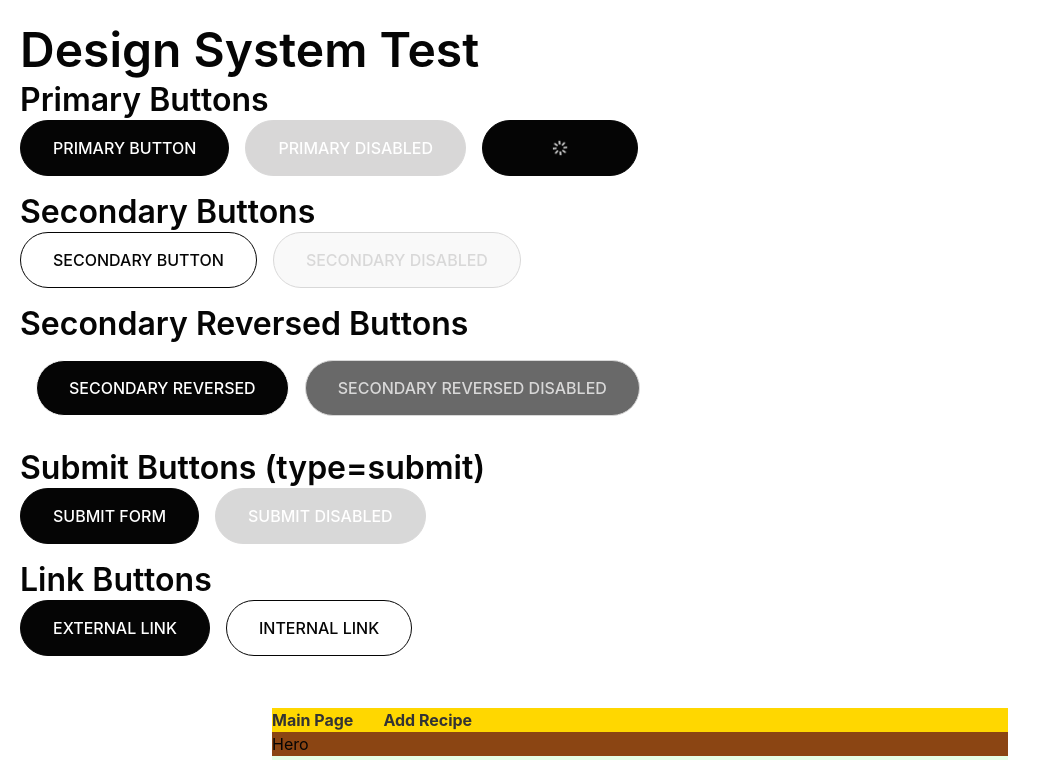
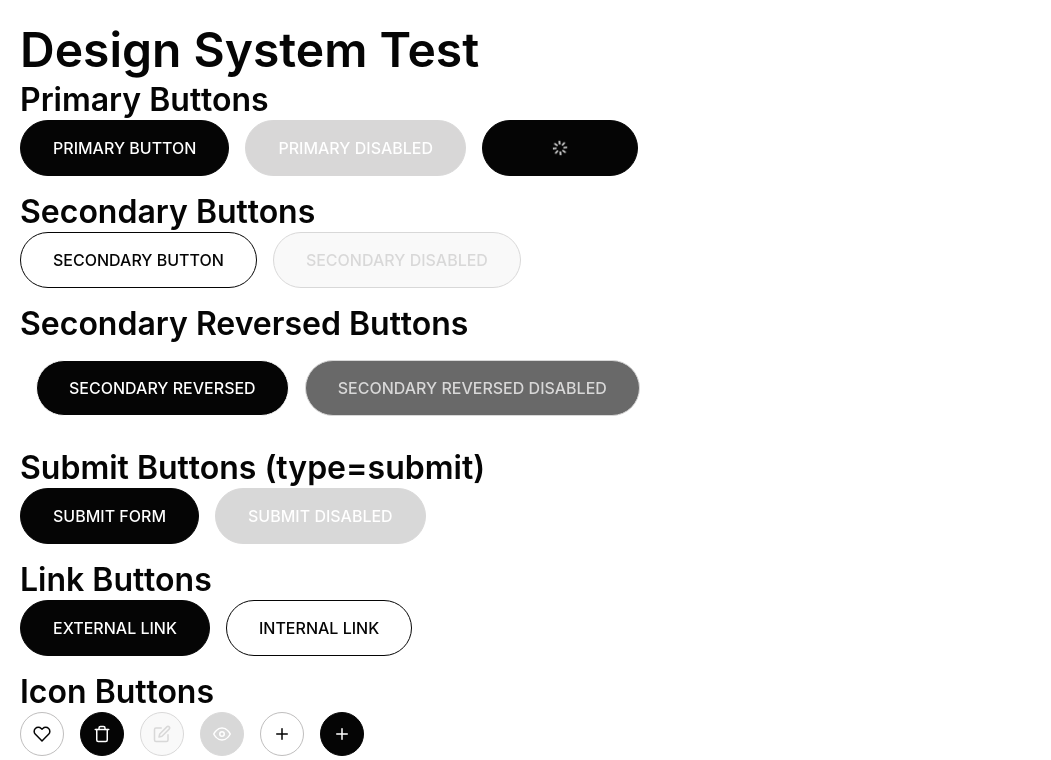
Before and after one commit to Racot86/foodies-project-team-3, a React app: page / in a window 1280 px wide. Shown: the top 760 px of the page, without its empty margins (0-1051 px from the left). Built offline with nearby package versions, Linux system fonts and the light colour scheme; the HTML template or start-up script is replaced by a standard one.

Commit message:
create buttonIcon with examples

```diff
--- a/src/App.jsx
+++ b/src/App.jsx
@@ -1,7 +1,15 @@
 import { BrowserRouter } from "react-router-dom";
 import "./App.css";
 import { AppRoutes } from "@routes/AppRoutes";
-import { Button } from "@components/ui";
+import { Button, ButtonIcon } from "@components/ui";
+import {
+  FiHeart,
+  FiTrash,
+  FiEdit,
+  FiEye,
+  FiEyeOff,
+  FiPlus,
+} from "react-icons/fi";
 
 export const App = () => {
   const handleClick = () => console.log("Button clicked!");
@@ -99,6 +107,54 @@ export const App = () => {
             Internal Link
           </Button>
         </div>
+
+        <h2>Icon Buttons</h2>
+        <div
+          style={{
+            display: "flex",
+            gap: "16px",
+            marginBottom: "16px",
+            alignItems: "center",
+          }}
+        >
+          <ButtonIcon onClick={handleClick}>
+            <FiHeart />
+          </ButtonIcon>
+          <ButtonIcon
+            variant={ButtonIcon.variants.PRIMARY}
+            onClick={handleClick}
+          >
+            <FiTrash />
+          </ButtonIcon>
+          <ButtonIcon disabled onClick={handleClick}>
+            <FiEdit />
+          </ButtonIcon>
+          <ButtonIcon
+            variant={ButtonIcon.variants.PRIMARY}
+            disabled
+            onClick={handleClick}
+          >
+            <FiEye />
+          </ButtonIcon>
+          <ButtonIcon onClick={handleClick}>
+            <FiPlus />
+          </ButtonIcon>
+          <ButtonIcon
+            loading={true}
+            variant={ButtonIcon.variants.PRIMARY}
+            onClick={handleClick}
+          >
+            <FiPlus />
+          </ButtonIcon>
+        </div>
+
+        <h2>Buttons with Icons</h2>
+        <div style={{ display: "flex", gap: "16px", marginBottom: "16px" }}>
+          <Button variant={Button.variants.SECONDARY} onClick={handleClick}>
+            Add Ingredient
+            <FiPlus size="22px" />
+          </Button>
+        </div>
       </div>
       <AppRoutes />
     </BrowserRouter>
--- /dev/null
+++ b/src/components/ui/ButtonIcon/ButtonIcon.jsx
@@ -0,0 +1,64 @@
+import React from "react";
+import clsx from "clsx";
+import css from "./ButtonIcon.module.css";
+
+/**
+ * Icon Button component for Foodies design system
+ *
+ * @param {Object} props - Component props
+ * @param {Function} props.onClick - Click handler function
+ * @param {React.ReactNode} props.children - Icon content (should be an icon component)
+ * @param {string} props.className - Additional CSS classes for customization
+ * @param {boolean} props.disabled - Disables button when true
+ * @param {string} props.variant - Button variant (default, primary)
+ *
+ * @example
+ * // Basic usage with icon
+ * <ButtonIcon onClick={handleClick}>
+ *   <FiHeart />
+ * </ButtonIcon>
+ *
+ * @example
+ * // Primary variant
+ * <ButtonIcon variant={ButtonIcon.variants.PRIMARY} onClick={handleClick}>
+ *   <FiTrash />
+ * </ButtonIcon>
+ */
+
+const VARIANTS = {
+  DEFAULT: "default",
+  PRIMARY: "primary",
+};
+
+const ButtonIcon = ({
+  onClick,
+  children,
+  className,
+  disabled = false,
+  variant = VARIANTS.DEFAULT,
+}) => {
+  const clickHandler = (event) => {
+    if (onClick && !disabled) {
+      event.preventDefault();
+      onClick(event);
+    }
+  };
+
+  const classNames = clsx(css.button, css[variant], className);
+
+  return (
+    <button
+      className={classNames}
+      type="button"
+      onClick={clickHandler}
+      disabled={disabled}
+    >
+      {children}
+    </button>
+  );
+};
+
+// Attach constants to component
+ButtonIcon.variants = Object.assign({}, VARIANTS);
+
+export { ButtonIcon };
--- /dev/null
+++ b/src/components/ui/ButtonIcon/ButtonIcon.module.css
@@ -0,0 +1,67 @@
+/* ButtonIcon Component Styles */
+.button {
+  outline: none;
+  width: 44px;
+  height: 44px;
+  cursor: pointer;
+  transition: all var(--transition-fast);
+  border-radius: 50%;
+  display: inline-flex;
+  align-items: center;
+  justify-content: center;
+  background-color: var(--color-white);
+  color: var(--color-text-primary);
+  border: 1px solid var(--color-border);
+  font-size: var(--font-size-lg);
+}
+
+.button:disabled {
+  cursor: not-allowed;
+  opacity: 0.6;
+  transform: none !important;
+  box-shadow: none !important;
+}
+
+.button:disabled,
+.button:disabled:hover {
+  background-color: var(--color-bg-secondary);
+  color: var(--color-light-gray);
+  border: 1px solid var(--color-light-gray);
+}
+
+.button:hover,
+.button:focus-visible {
+  background-color: var(--color-text-primary);
+  color: var(--color-white);
+  border-color: var(--color-text-primary);
+  transform: translateY(-2px);
+  box-shadow: var(--shadow-lg);
+}
+
+/* Variants */
+.button.primary {
+  background-color: var(--color-text-primary);
+  color: var(--color-white);
+  border: 1px solid var(--color-text-primary);
+}
+
+.button.primary:disabled,
+.button.primary:disabled:hover {
+  background-color: var(--color-light-gray);
+  color: var(--color-white);
+  border: 1px solid var(--color-light-gray);
+}
+
+.button.primary:hover,
+.button.primary:focus-visible {
+  background-color: var(--color-primary);
+  border-color: var(--color-primary);
+  transform: translateY(-2px);
+  box-shadow: var(--shadow-lg);
+}
+
+/* Active states */
+.button:active {
+  transform: translateY(0);
+  box-shadow: var(--shadow-sm);
+}
--- /dev/null
+++ b/src/components/ui/ButtonIcon/index.js
@@ -0,0 +1 @@
+export { ButtonIcon } from "./ButtonIcon";
--- a/src/components/ui/index.js
+++ b/src/components/ui/index.js
@@ -1,2 +1,3 @@
 // UI Components Export
 export { Button } from "./Button";
+export { ButtonIcon } from "./ButtonIcon";
```
Also changed, not shown: src/components/ui/Button/Button.jsx (+37 -0 lines).
